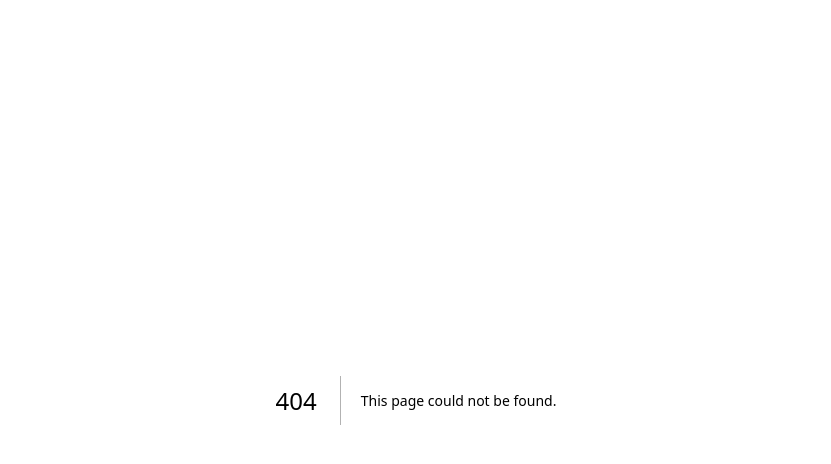
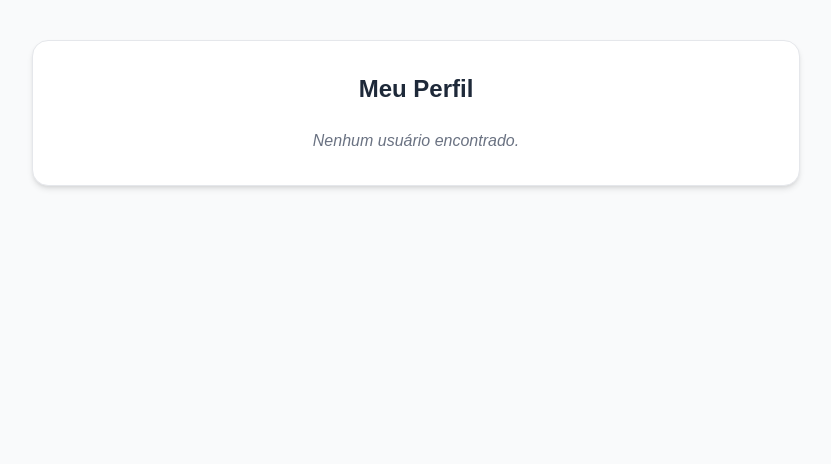
Before and after one commit to luc9z/amigo-de-patas-frontend, a Next.js app in the folder amigodepatas/: page /perfil in a window 1280 px wide. Before the commit this address had no page. Shown: the top 464 px of the page, without its empty margins (224-1055 px from the left). Built offline with nearby package versions, Linux system fonts and the light colour scheme; no server answers.

Commit message:
feat: create user profile page with Tailwind styling and logout

```diff
--- /dev/null
+++ b/amigodepatas/src/app/perfil/page.js
@@ -0,0 +1,63 @@
+"use client";
+
+import { useEffect, useState } from "react";
+import Image from "next/image";
+import authService from "@/services/api";
+
+export default function PerfilPage() {
+  const [usuario, setUsuario] = useState(null);
+
+  useEffect(() => {
+    const data = localStorage.getItem("usuario");
+    if (data && data !== "undefined") {
+      try {
+        setUsuario(JSON.parse(data));
+      } catch (e) {
+        console.error("Erro ao carregar usuário:", e);
+      }
+    }
+  }, []);
+
+  return (
+    <main className="min-h-screen bg-gray-50 py-10 px-4">
+      <div className="max-w-3xl mx-auto bg-white rounded-2xl shadow-md border border-gray-200 p-8">
+        <h1 className="text-2xl font-bold text-gray-800 text-center mb-6">
+          Meu Perfil
+        </h1>
+
+        {usuario ? (
+          <div className="flex flex-col items-center gap-5 text-center">
+            <Image
+              src={usuario.foto || "/user-icon.png"}
+              alt="Foto do usuário"
+              width={120}
+              height={120}
+              className="rounded-full object-cover border border-gray-300 shadow"
+            />
+
+            <div>
+              <h2 className="text-xl font-semibold text-gray-800">
+                {usuario.nome}
+              </h2>
+              <p className="text-gray-500">{usuario.email}</p>
+            </div>
+
+            <button
+              onClick={() => {
+                authService.logout();
+                window.location.href = "/";
+              }}
+              className="mt-4 bg-red-100 text-red-700 font-medium px-4 py-2 rounded-md hover:bg-red-200 transition"
+            >
+              Sair da conta
+            </button>
+          </div>
+        ) : (
+          <p className="text-center text-gray-500 italic">
+            Nenhum usuário encontrado.
+          </p>
+        )}
+      </div>
+    </main>
+  );
+}
```
